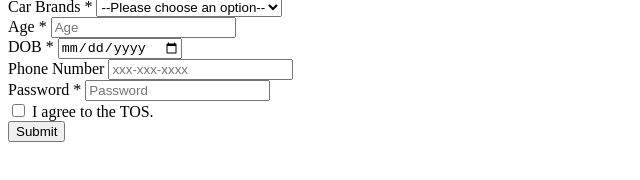
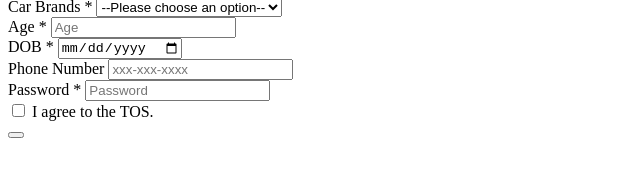
Before and after one commit to acciojob/signup-form-car-JoyPatel24, a website: page main.html in a window 1280 px wide. Shown: the part 72-252 px from the top of the page, without its empty margins (0-640 px from the left). Drawn offline with Linux system fonts and the light colour scheme.

Commit message:
created a submission

```diff
--- a/main.html
+++ b/main.html
@@ -56,7 +56,7 @@
     </label>
   </div>
   <div>
-    <input type="submit" value="Submit">
+    <button type="submit" value="Submit">
   </div>
 </form>
 
```
